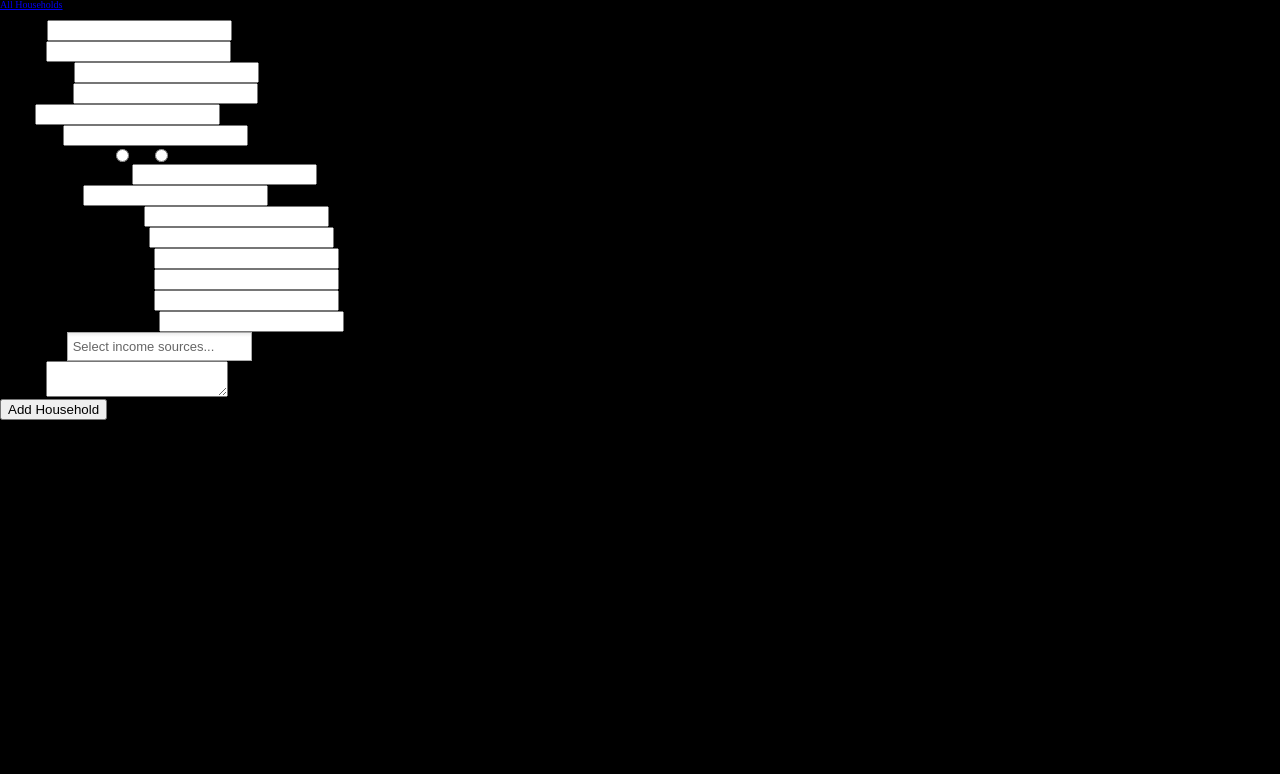
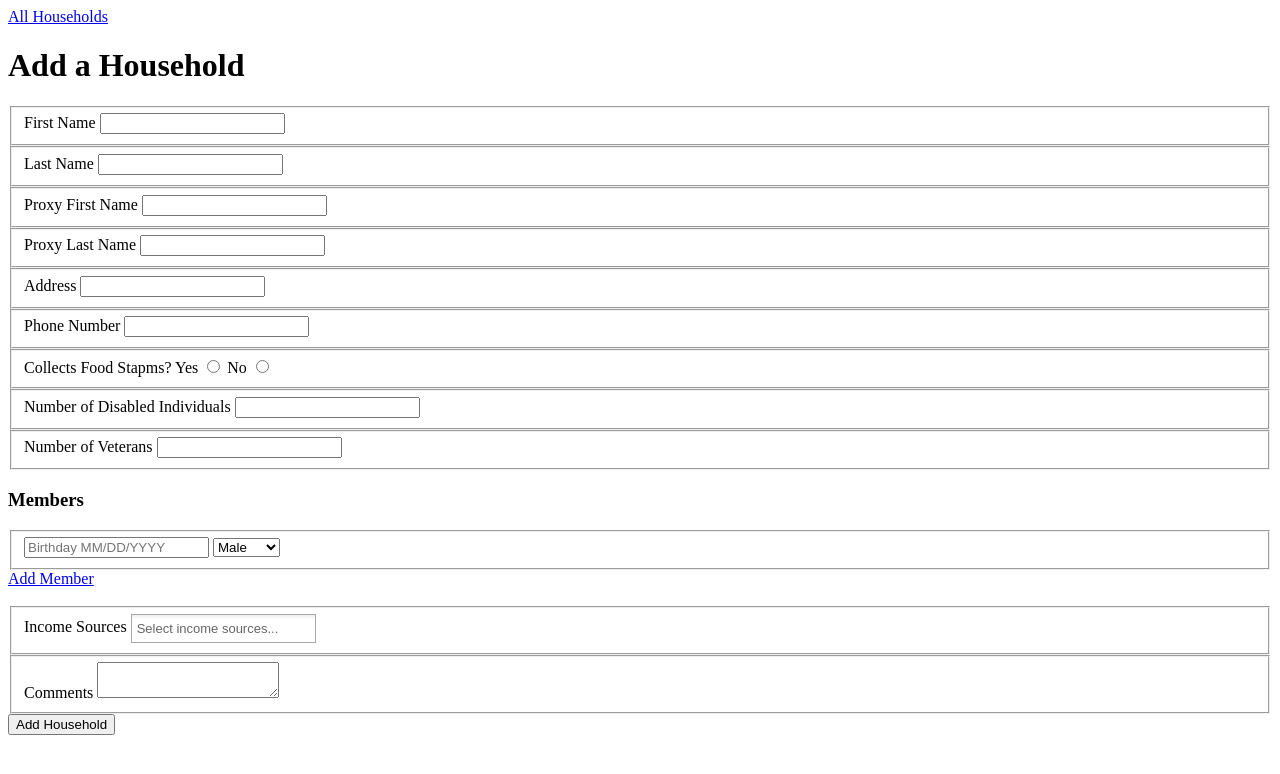
Before and after one commit to nathanielbuck/food-bank, a CodeIgniter app: page /sonshine_food/index.php/household/add in a window 1280 px wide. Shown: the top 774 px of the page. Run offline with CodeIgniter, Linux system fonts and the light colour scheme; data comes from the database, SQL or seed files in the repository; data that the repository does not hold is empty; some libraries are stand-ins or nearby versions.

Commit message:
Change date range to household members birthday fields.

```diff
--- a/application/controllers/household.php
+++ b/application/controllers/household.php
@@ -1,4 +1,5 @@
 <?php
+error_reporting(E_ALL ^ E_NOTICE);
 
 class Household extends CI_Controller {
 
@@ -40,7 +41,6 @@ class Household extends CI_Controller {
         $this->load->library('form_validation');
 
         $data['title'] = 'Add a New Household';
-        $data['age_ranges'] = $this->household_model->get_age_ranges();
         $data['income_sources'] = $this->household_model->get_income_sources();
 
         $this->form_validation->set_rules('first_name', 'First Name', 'required');
@@ -51,22 +51,44 @@ class Household extends CI_Controller {
         $this->form_validation->set_rules('disabled', 'Number of Disabled Indivuals', 'numeric');
         $this->form_validation->set_rules('veteran', 'Number of Veterans', 'numeric');
 
-        foreach ($data['age_ranges'] as $age_range) {
-			$this->form_validation->set_rules('age_range' .
-				$age_range['age_range_id'], 'Age Range ' .
-				$age_range['min_age'] . ' to ' .
-				$age_range['max_age'], 'numeric');
-        }
+		$birthday = array();
+    	$sex = array();
+		$i = 1;
+		$birthday_errors = array();
+		while (!empty($_POST['sex' . $i])) {
+			$bday_post = $_POST['birthday' . $i];
+			$bday_parsed = date_parse($bday_post);
+			if (!empty($bday_parsed['errors'])) {
+				$birthday_errors['birthday' . $i] = 'Household member ' .  $i .
+					'\'s birthday is not ' . 'formatted correctly.';
+				$birthday[$i] = $_POST['birthday' . $i];
+				$sex[$i] = $_POST['sex' . $i];
+			}
+			else {
+				$birthday[$i] = $bday_parsed['month'] . '/' . $bday_parsed['day'] .
+					'/' . $bday_parsed['year'];
+				$sex[$i] = $_POST['sex' . $i];
+			}
+			$i++;
+		}
+		$data['birthday'] = $birthday;
+		$data['sex'] = $sex;
 
-        if (FALSE === $this->form_validation->run()) {
+		if (FALSE === $this->form_validation->run() ||
+			!empty($birthday_errors)) {
+			$CI =& get_instance();
+			$CI->form_validation->_error_array =
+				array_merge(
+					$CI->form_validation->_error_array,
+					$birthday_errors);
+
             $this->load->view('templates/header', $data);
             $this->load->view('household/add');
             $this->load->view('templates/footer');
             return;
         }
 
-		$household_id = $this->household_model->add_household(
-			$data['age_ranges']);
+		$household_id = $this->household_model->add_household();
 
 		redirect('household/' . $household_id);
     }
--- a/application/models/household_model.php
+++ b/application/models/household_model.php
@@ -1,11 +1,11 @@
 <?php
+error_reporting(E_ALL ^ E_NOTICE);
 
 class Household_model extends CI_Model {
 
 	public function __construct () {
 		$this->load->database();
 	}
-
 
 	public function get_household ($id = null) {
         $sql = "SELECT *
@@ -25,7 +25,7 @@ class Household_model extends CI_Model {
         return $query->result_array();
 	}
 
-    public function add_household ($age_ranges) {
+    public function add_household () {
         $this->db->trans_start();
         $data = array (
             'first_name' => $this->input->post('first_name'),
@@ -42,18 +42,20 @@ class Household_model extends CI_Model {
         $this->db->insert('household', $data);
         $household_id = $this->db->insert_id();
 
-        foreach ($age_ranges as $age_range) {
-            $individuals = $this->input->post('age_range' .
-                $age_range['age_range_id']);
-
-            if (!empty($individuals)) {
-                $data = array (
-                    'household_id' => $household_id,
-                    'age_range_id' => $age_range['age_range_id'],
-                    'individuals' => $individuals
-                );
-                $this->db->insert('household_age_range', $data);
-            }
+		$i = 1;
+		$birthday_errors = array();
+		while (!empty($_POST['sex' . $i])) {
+			$bday_parsed = date_parse($_POST['birthday' . $i]);
+            $birthday = $bday_parsed['year'] . '-' .
+                $bday_parsed['month'] . '-' .
+                $bday_parsed['day'];
+            $data = array (
+                'household_id' => $household_id,
+                'birthday' => $birthday,
+                'sex' => $_POST['sex' . $i]
+            );
+            $this->db->insert('household_members', $data);
+            $i++;
         }
 
         $income_sources = $this->input->post('income_sources');
@@ -72,20 +74,22 @@ class Household_model extends CI_Model {
         return $household_id;
     }
 
-	public function get_household_members ($id = NULL) {
-		$sql = "SELECT DISTINCT household_age_range.individuals, age_range.min_age, age_range.max_age
-		        FROM household
-		          JOIN household_age_range
-		            ON (household.household_id = household_age_range.household_id)
-				  JOIN age_range
-		            ON (household_age_range.age_range_id = age_range.age_range_id)
-		        WHERE household.household_id = ?";
+    public function get_household_members ($id) {
+        $sql = "SELECT
+                  DATE_FORMAT(household_members.birthday, '%c/%e/%Y')
+                    AS birthday,
+                  CASE
+                    WHEN household_members.sex = 1
+                      THEN 'Male'
+                    ELSE
+                      'Female'
+                  END AS sex
+                FROM household
+                  JOIN household_members
+                    ON (household.household_id =
+                      household_members.household_id)
+                WHERE household.household_id = ?";
 		$query = $this->db->query($sql, array($id));
-        return $query->result_array();
-	}
-
-	public function get_age_ranges () {
-        $query = $this->db->query('SELECT * FROM age_range');
         return $query->result_array();
     }
 
--- a/application/views/household/add.php
+++ b/application/views/household/add.php
@@ -23,13 +23,15 @@
 <fieldset>
 	<label for="proxy_first_name">Proxy First Name</label>
 	<input type="input" name="proxy_first_name"
-		value="<? echo set_value('proxy_first_name'); ?>"/>
+		value="<? if (!empty($_POST)) {
+			echo $_POST['proxy_first_name']; } ?>"/>
 </fieldset>
 
 <fieldset>
 	<label for="last_name">Proxy Last Name</label>
 	<input type="input" name="proxy_last_name"
-		value="<? echo set_value('proxy_last_name'); ?>"/>
+		value="<? if (!empty($_POST)) {
+			echo $_POST['proxy_last_name']; } ?>"/>
 </fieldset>
 
 <fieldset>
@@ -70,17 +72,50 @@
 		value="<? echo set_value('veteran'); ?>"/>
 </fieldset>
 
-<?php foreach ($age_ranges as $age_range): ?>
+<h3>Members</h3>
+<div class="members">
+<? //var_dump($birthday); ?>
+<?php foreach ($birthday as $i => $b): ?>
 <fieldset>
-	<label for="age_range<? echo $age_range['age_range_id']; ?>">
-		Number of Individuals Ages <? echo $age_range['min_age']; ?> to
-		<? echo $age_range['max_age']; ?>:
-	</label>
-	<input type="input" name="age_range<? echo $age_range['age_range_id']; ?>"
-		value="<? echo set_value('age_range' .
-            $age_range['age_range_id']); ?>"/>
+	<input type="input" name="birthday<? echo $i; ?>"
+		value="<? echo $b; ?>"
+		placeholder="Birthday MM/DD/YYYY"/>
+
+	<select name="sex<? echo $i; ?>"
+		placeholder="Sex">
+		<option <? if (1 == $sex[$i]) {
+			echo('selected="selected"');
+		} ?> value="1">Male</option>
+		<option <? if (2 == $sex[$i]) {
+			echo('selected="selected"');
+		} ?> value="2">Female</option>
+	</select>
 </fieldset>
 <?php endforeach; ?>
+<?php if (0 == count($birthday)): ?>
+<fieldset>
+	<input
+		type="input"
+		name="birthday1"
+		placeholder="Birthday MM/DD/YYYY"/>
+
+	<select name="sex1">
+		<option value="1">Male</option>
+		<option value="2">Female</option>
+	</select>
+</fieldset>
+<?php endif; ?>
+	<a href="#" class="add-member">Add Member</a>
+	<a
+		href="#"
+		class="remove-member"
+		<?php if (count($birthday) <= 1): ?>
+			style="display: none"
+		<?php endif; ?>
+		>Remove</a>
+</div>
+
+<br/>
 
 <fieldset>
 	<label for="income_sources[]">Income Sources</label>
@@ -108,3 +143,34 @@
 </fieldset>
 
 <input type="submit" name="submit" value="Add Household" />
+<script>
+	$('.add-member').click(function (e) {
+		var $last_fieldset = $(this).closest('.members').find('fieldset:last');
+		var $new_fieldset = $last_fieldset.clone();
+
+		var $input = $new_fieldset.find('input');
+		var $select = $new_fieldset.find('select');
+
+		var input_num = $input.attr('name').replace(/[A-Za-z$-]/g, '');
+		input_num++;
+
+		$input
+			.attr('name', 'birthday' + input_num)
+			.val('');
+		$select
+			.attr('name', 'sex' + input_num)
+			.val(1);
+
+		$last_fieldset.after($new_fieldset);
+		$('.remove-member').show();
+		e.preventDefault();
+	});
+	$('.remove-member').click(function (e) {
+		var $members = $(this).closest('.members');
+		$members.find('fieldset:last').remove();
+		if (1 == $members.find('fieldset').length) {
+			$('.remove-member').hide();
+		}
+		e.preventDefault();
+	});
+</script>
--- a/application/views/templates/footer.php
+++ b/application/views/templates/footer.php
@@ -1,5 +1,3 @@
-        <script src="https://ajax.googleapis.com/ajax/libs/jquery/1.6.4/jquery.min.js"></script>
-        <script src="../../js/chosen.jquery.js"></script>
         <script>$('select[multiple="multiple"]').chosen();</script>
 	</body>
 </html>
--- a/application/views/templates/header.php
+++ b/application/views/templates/header.php
@@ -9,7 +9,10 @@
 		<meta name="author" content="Nathaniel Buck" />
 		<meta name="description" content="" />
 
-		<link rel="stylesheet" type="text/css" href="css/screen.css" />
+		<!--<link rel="stylesheet" type="text/css" href="css/screen.css" /> -->
 		<link rel="stylesheet" type="text/css" href="../../css/lib/chosen/chosen.css" />
+
+        <script src="https://ajax.googleapis.com/ajax/libs/jquery/1.6.4/jquery.min.js"></script>
+        <script src="../../js/chosen.jquery.js"></script>
 	</head>
 	<body>
```
Also changed, not shown: application/views/household/view.php (+10 -22 lines), db.sql (+20 -41 lines).
